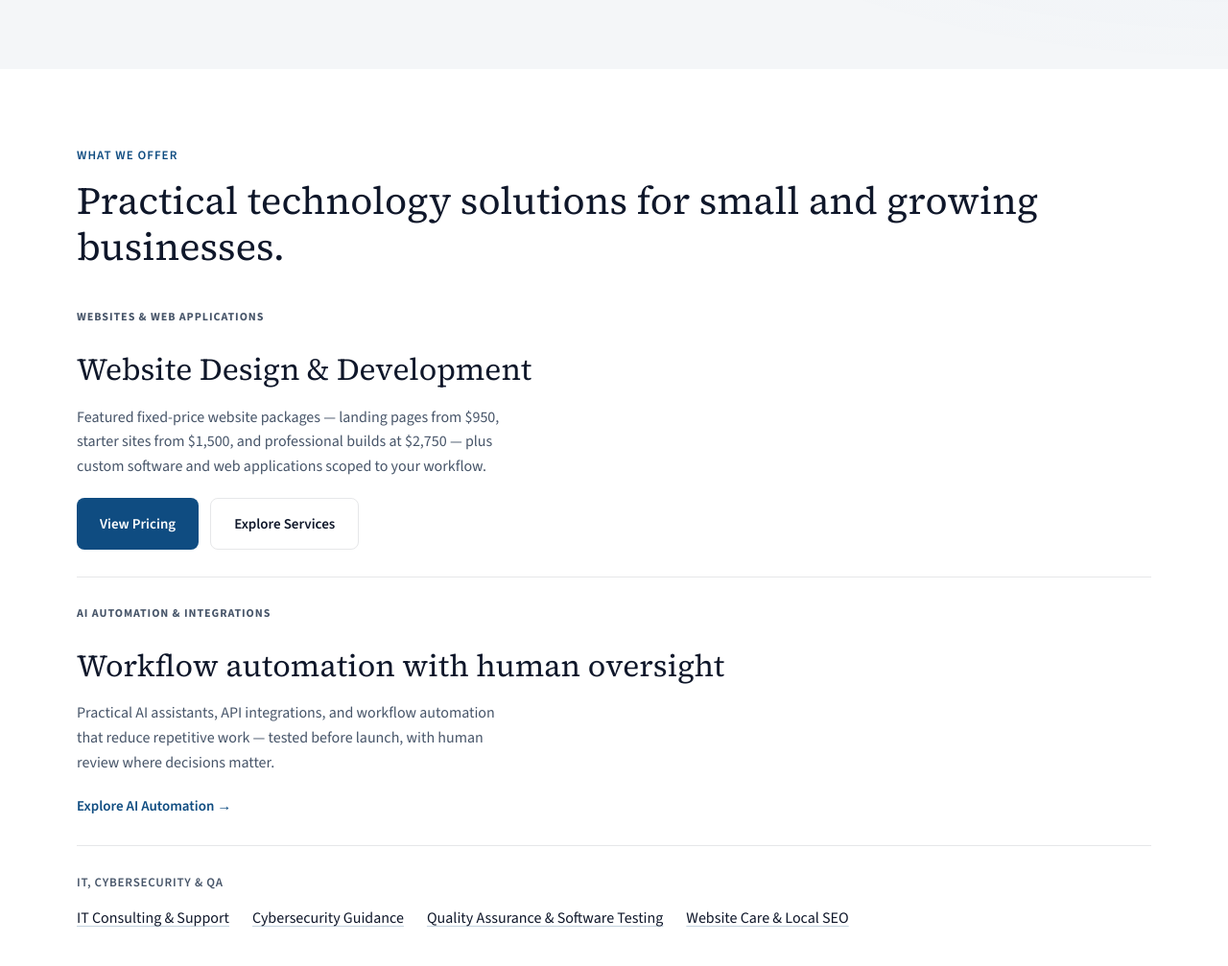
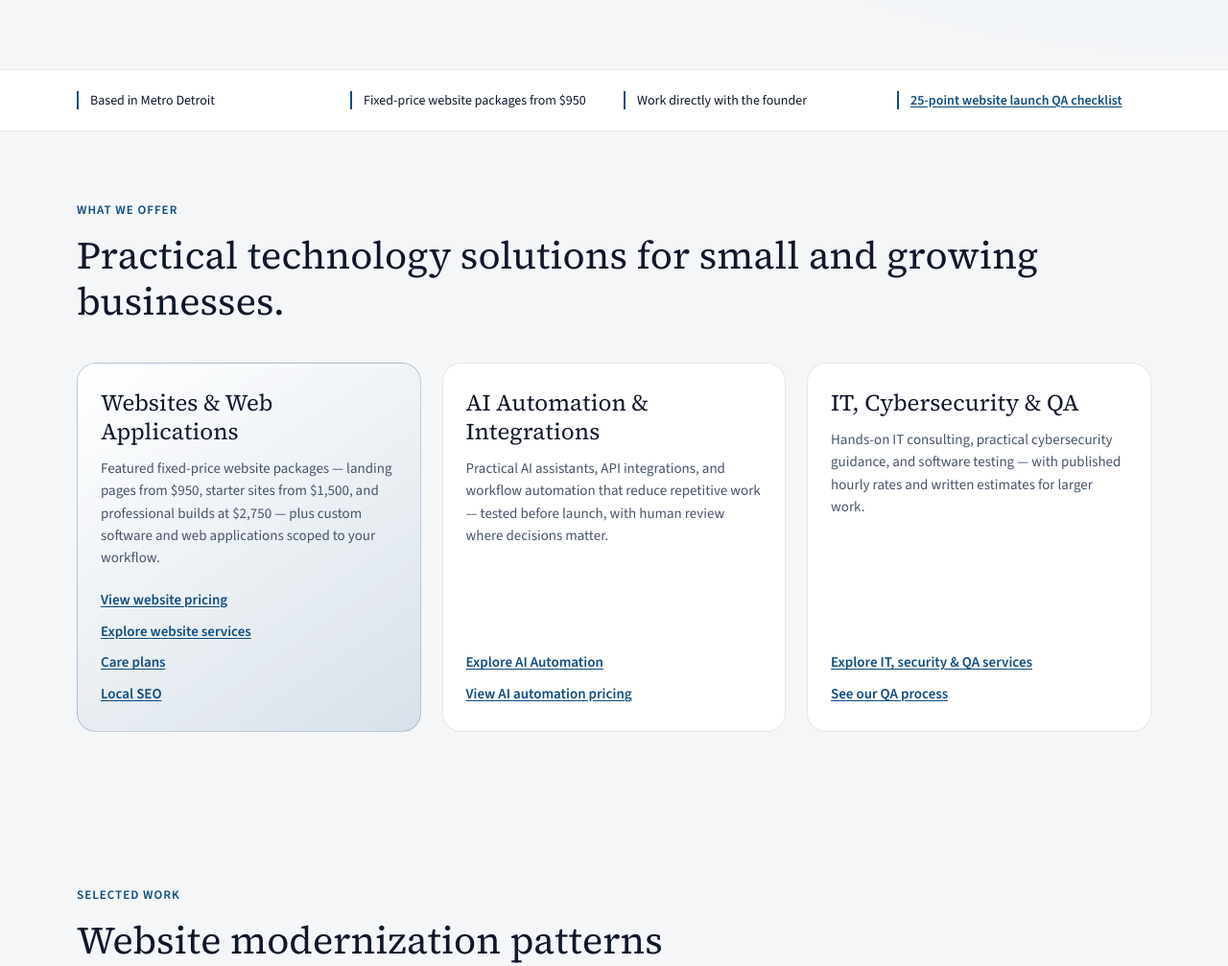
Before and after one commit to Tom-Kraus87/SignalCrestSystems, a plain HTML site: page index.html in a window 1280 px wide. Shown: the part 840-1847 px from the top of the page at 96% size. Drawn offline with nearby package versions, Linux system fonts and the light colour scheme.

Commit message:
feat: add homepage credibility strip and three service cards
Co-authored-by: Cursor <cursoragent@cursor.com>

```diff
--- a/index.html
+++ b/index.html
@@ -150,38 +150,53 @@
       </div>
     </section>
 
-    <section class="offer-stack">
+    <section class="credibility-strip" aria-label="Company highlights">
+      <div class="container">
+        <ul class="credibility-strip-list">
+          <li>Based in Metro Detroit</li>
+          <li>Fixed-price website packages from $950</li>
+          <li>Work directly with the founder</li>
+          <li><a href="qa-process.html">25-point website launch QA checklist</a></li>
+        </ul>
+      </div>
+    </section>
+
+    <section class="home-services" aria-labelledby="home-services-heading">
       <div class="container">
         <header class="section-header">
           <p class="eyebrow">What We Offer</p>
-          <h2>Practical technology solutions for small and growing businesses.</h2>
+          <h2 id="home-services-heading">Practical technology solutions for small and growing businesses.</h2>
         </header>
 
-        <article class="offer-primary">
-          <p class="offer-kicker">Websites &amp; Web Applications</p>
-          <h3>Website Design &amp; Development</h3>
-          <p>Featured fixed-price website packages — landing pages from $950, starter sites from $1,500, and professional builds at $2,750 — plus custom software and web applications scoped to your workflow.</p>
-          <div class="offer-actions">
-            <a href="packages.html" class="btn btn-primary">View Pricing</a>
-            <a href="services.html" class="btn btn-secondary">Explore Services</a>
-          </div>
-        </article>
+        <div class="home-services-grid">
+          <article class="home-service-card home-service-card-featured">
+            <h3>Websites &amp; Web Applications</h3>
+            <p>Featured fixed-price website packages — landing pages from $950, starter sites from $1,500, and professional builds at $2,750 — plus custom software and web applications scoped to your workflow.</p>
+            <ul class="home-service-links">
+              <li><a href="packages.html">View website pricing</a></li>
+              <li><a href="services.html">Explore website services</a></li>
+              <li><a href="packages.html#care">Care plans</a></li>
+              <li><a href="packages.html#seo">Local SEO</a></li>
+            </ul>
+          </article>
 
-        <article class="offer-secondary">
-          <p class="offer-kicker">AI Automation &amp; Integrations</p>
-          <h3>Workflow automation with human oversight</h3>
-          <p>Practical AI assistants, API integrations, and workflow automation that reduce repetitive work — tested before launch, with human review where decisions matter.</p>
-          <a href="ai-automation.html" class="section-link">Explore AI Automation &rarr;</a>
-        </article>
+          <article class="home-service-card">
+            <h3>AI Automation &amp; Integrations</h3>
+            <p>Practical AI assistants, API integrations, and workflow automation that reduce repetitive work — tested before launch, with human review where decisions matter.</p>
+            <ul class="home-service-links">
+              <li><a href="ai-automation.html">Explore AI Automation</a></li>
+              <li><a href="packages.html#automation">View AI automation pricing</a></li>
+            </ul>
+          </article>
 
-        <div class="credibility-row">
-          <p class="credibility-label">IT, Cybersecurity &amp; QA</p>
-          <ul class="credibility-list">
-            <li><a href="services.html">IT Consulting &amp; Support</a></li>
-            <li><a href="services.html">Cybersecurity Guidance</a></li>
-            <li><a href="qa-process.html">Quality Assurance &amp; Software Testing</a></li>
-            <li><a href="packages.html#care">Website Care &amp; Local SEO</a></li>
-          </ul>
+          <article class="home-service-card">
+            <h3>IT, Cybersecurity &amp; QA</h3>
+            <p>Hands-on IT consulting, practical cybersecurity guidance, and software testing — with published hourly rates and written estimates for larger work.</p>
+            <ul class="home-service-links">
+              <li><a href="services.html">Explore IT, security &amp; QA services</a></li>
+              <li><a href="qa-process.html">See our QA process</a></li>
+            </ul>
+          </article>
         </div>
       </div>
     </section>
--- a/styles.css
+++ b/styles.css
@@ -2972,90 +2972,132 @@ ul {
   }
 }
 
-.offer-stack {
-  padding: 5rem 0;
+/* Homepage credibility strip + three service cards (M3B-1) */
+
+.credibility-strip {
+  padding: 1.25rem 0;
   background: var(--color-bg-elevated);
-}
-
-.offer-primary,
-.offer-secondary {
-  padding: 1.75rem 0;
-  border-bottom: 1px solid var(--color-border);
-}
-
-.offer-primary {
-  padding-top: 0;
-}
-
-.offer-kicker {
-  font-size: 0.75rem;
-  font-weight: 700;
-  letter-spacing: 0.08em;
-  text-transform: uppercase;
-  color: var(--color-accent);
-  margin-bottom: 0.65rem;
-}
-
-.offer-primary h3,
-.offer-secondary h3 {
-  font-family: var(--font-serif);
-  font-size: clamp(1.5rem, 3vw, 2rem);
-  font-weight: 400;
-  margin-bottom: 0.65rem;
-}
-
-.offer-primary p,
-.offer-secondary p {
-  color: var(--color-text-muted);
-  max-width: 58ch;
-  margin-bottom: 1.25rem;
-}
-
-.offer-actions {
-  display: flex;
-  flex-wrap: wrap;
-  gap: 0.75rem;
-}
-
-.credibility-row {
-  padding-top: 1.75rem;
-}
-
-.credibility-label {
-  font-size: 0.8125rem;
-  font-weight: 600;
-  letter-spacing: 0.06em;
-  text-transform: uppercase;
-  color: var(--color-text-muted);
-  margin-bottom: 0.85rem;
-}
-
-.credibility-list {
+  border-block: 1px solid var(--color-border);
+}
+
+.credibility-strip-list {
   list-style: none;
   margin: 0;
   padding: 0;
+  display: grid;
+  grid-template-columns: 1fr;
+  gap: 0.85rem 1.25rem;
+}
+
+.credibility-strip-list li {
+  font-size: 0.875rem; /* 14px */
+  line-height: 1.4;
+  color: var(--color-text);
+  border-inline-start: 2px solid var(--color-accent);
+  padding-inline-start: 0.75rem;
+}
+
+.credibility-strip-list a {
+  color: var(--color-accent);
+  font-weight: 600;
+  text-decoration: underline;
+  text-underline-offset: 0.15em;
+}
+
+.credibility-strip-list a:hover {
+  color: var(--color-accent-hover);
+}
+
+@media (min-width: 360px) {
+  .credibility-strip-list {
+    grid-template-columns: repeat(2, minmax(0, 1fr));
+  }
+}
+
+@media (min-width: 900px) {
+  .credibility-strip {
+    padding: 1.35rem 0;
+  }
+
+  .credibility-strip-list {
+    grid-template-columns: repeat(4, minmax(0, 1fr));
+    align-items: start;
+  }
+}
+
+.home-services {
+  padding: 4.5rem 0 5rem;
+}
+
+.home-services-grid {
+  display: grid;
+  grid-template-columns: 1fr;
+  gap: 1.25rem;
+}
+
+.home-service-card {
+  background: var(--color-bg-card);
+  border: 1px solid var(--color-border);
+  border-radius: var(--radius-lg);
+  padding: 1.5rem 1.35rem;
+}
+
+.home-service-card-featured {
+  border-color: var(--accent-border);
+  background: linear-gradient(145deg, var(--color-bg-card), var(--color-accent-soft));
+}
+
+.home-service-card h3 {
+  font-family: var(--font-serif);
+  font-size: clamp(1.25rem, 2.5vw, 1.5rem);
+  font-weight: 400;
+  line-height: 1.25;
+  margin-bottom: 0.75rem;
+}
+
+.home-service-card > p {
+  color: var(--color-text-muted);
+  font-size: 0.9375rem;
+  line-height: 1.55;
+  margin-bottom: 1.15rem;
+}
+
+.home-service-links {
+  list-style: none;
+  margin: 0;
+  padding: 0;
   display: flex;
   flex-direction: column;
-  gap: 0.65rem;
-}
-
-.credibility-list a {
-  color: var(--color-text);
-  font-weight: 500;
+  gap: 0.45rem;
+}
+
+.home-service-links a {
+  color: var(--color-accent);
+  font-size: 0.9375rem;
+  font-weight: 600;
   text-decoration: underline;
-  text-decoration-color: var(--accent-border);
-  text-underline-offset: 0.2em;
-}
-
-.credibility-list a:hover {
-  color: var(--color-accent);
-}
-
-@media (min-width: 700px) {
-  .credibility-list {
-    flex-direction: row;
-    flex-wrap: wrap;
-    gap: 0.75rem 1.5rem;
+  text-underline-offset: 0.15em;
+}
+
+.home-service-links a:hover {
+  color: var(--color-accent-hover);
+}
+
+@media (min-width: 900px) {
+  .home-services-grid {
+    grid-template-columns: repeat(3, minmax(0, 1fr));
+    gap: 1.35rem;
+    align-items: stretch;
+  }
+
+  .home-service-card {
+    display: flex;
+    flex-direction: column;
+    padding: 1.65rem 1.5rem;
+  }
+
+  .home-service-links {
+    margin-top: auto;
   }
 }
 
```
